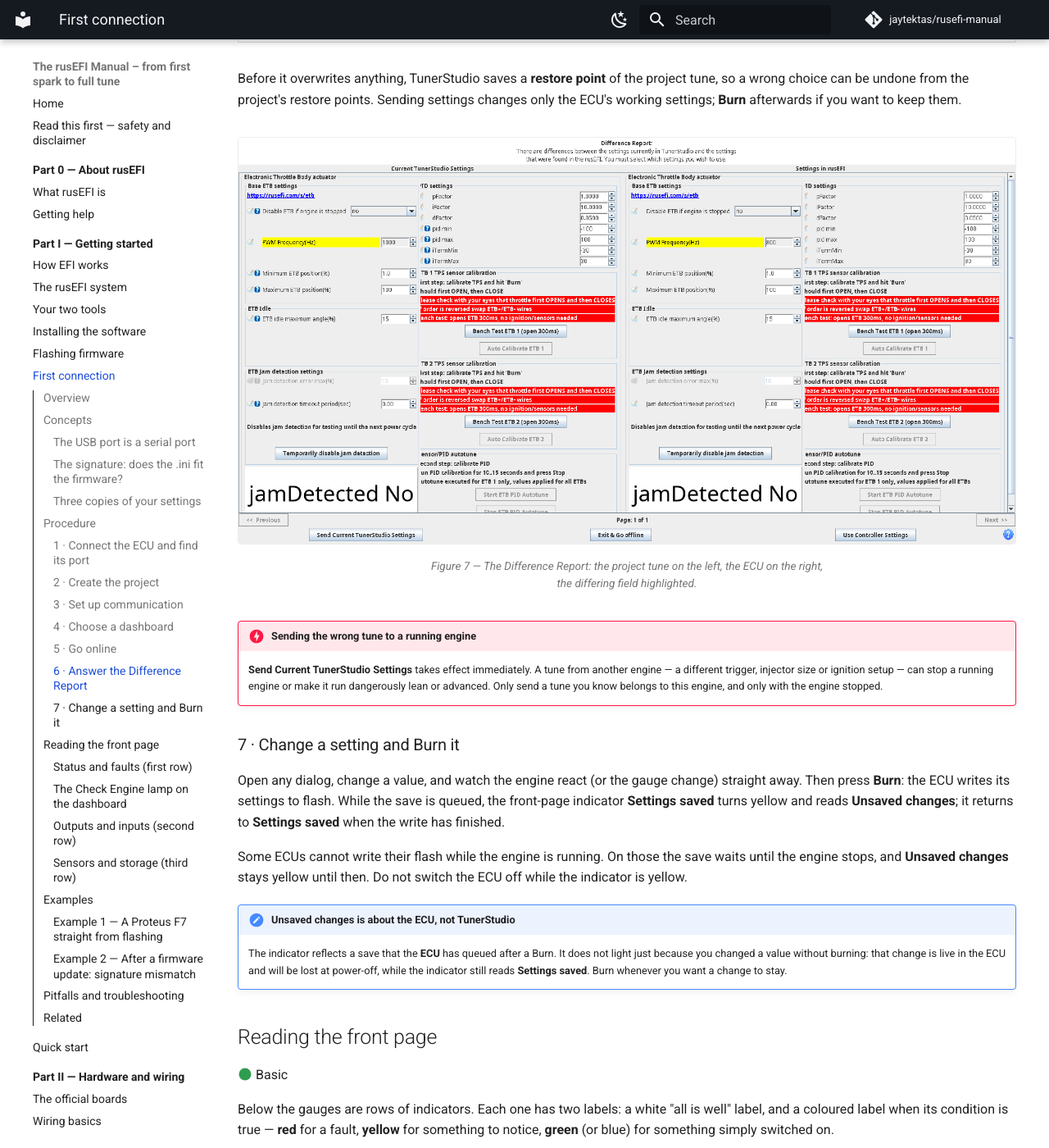
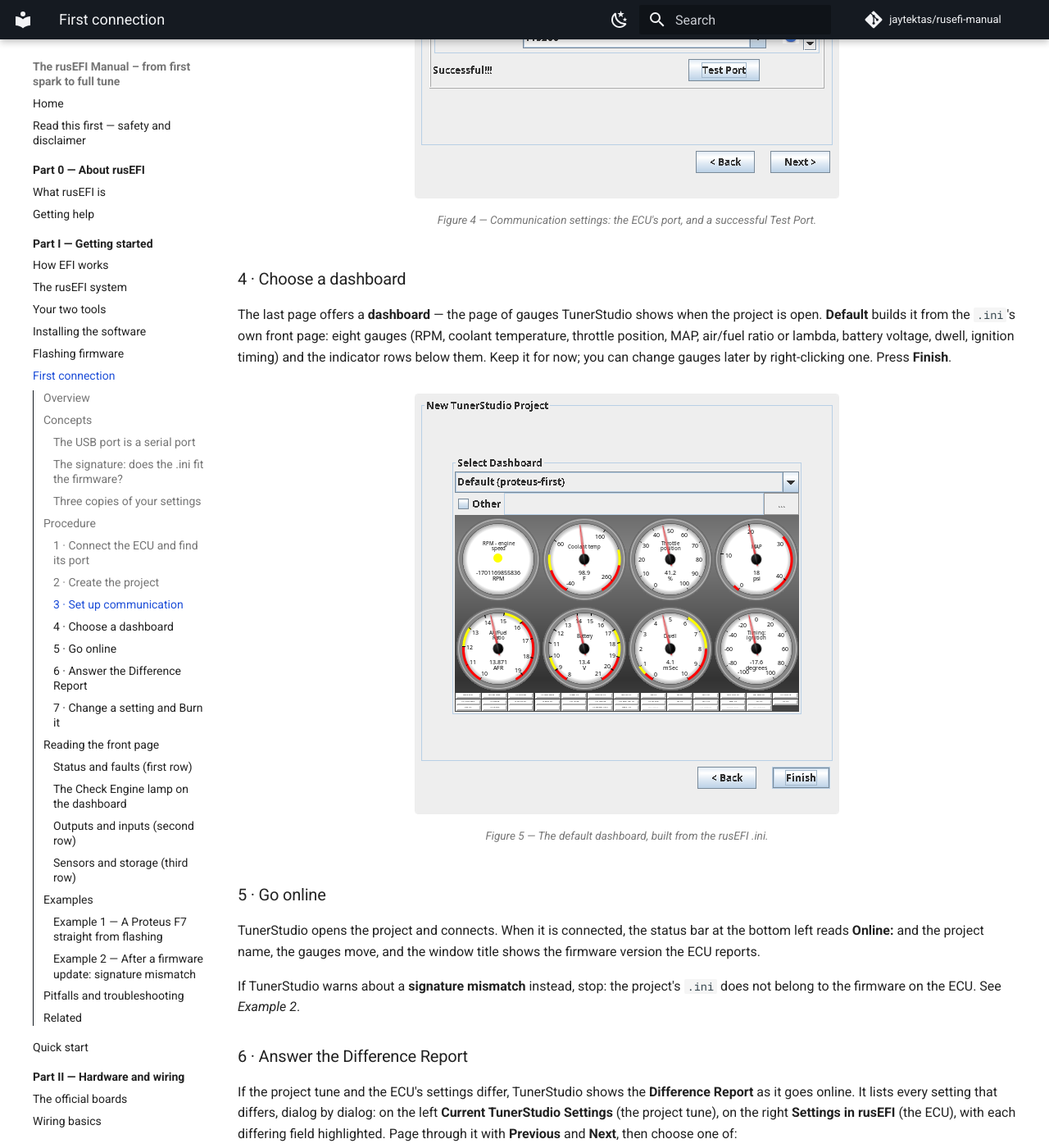
Before and after one commit to jaytektas/rusefi-manual, an MkDocs documentation site: the page built from documentation/docs/part1/first-connection.md, in a window 1280 px wide and 1400 px high, scrolled down 4761 px. Shown: the whole window at 82% size. Built offline with MkDocs 1.6.1 and Material for MkDocs 9.7.7, drawn with Linux system fonts in a browser that asks for light colours; comment, search, counter and statistics services are not loaded; some of the changed text lies outside the part shown.

Commit message:
First connection: New Project wizard figures; figure numbering keeps slots for pending shots
The placer now gives a not-yet-shot figure its own number when it renumbers,
so placing it later shifts nothing; launch-traction and limits renumbered.

Co-Authored-By: Claude Opus 5.5 <noreply@anthropic.com>

```diff
--- a/documentation/docs/part1/first-connection.md
+++ b/documentation/docs/part1/first-connection.md
@@ -149,6 +149,11 @@ In TunerStudio choose **File ▸ Vehicle Projects ▸ New Project**. On the firs
 
 <!-- shot: img/ts/first-connection-browse-ini.png | New Project ▸ Other / Browse | file chooser open in the bundle's top folder, rusefi_proteus_f7.ini selected, Files of Type "TunerStudio files (*.ini;*.ecu)" | Figure 3 — Choosing the .ini from the firmware bundle. -->
 
+<figure markdown>
+  ![New Project ▸ Other / Browse: file chooser open in the bundle's top folder, rusefi_proteus_f7.ini selected, Files of Type "TunerStudio files (*.ini;*.ecu)"](../img/ts/first-connection-browse-ini.png)
+  <figcaption>Figure 3 — Choosing the .ini from the firmware bundle.</figcaption>
+</figure>
+
 !!! tip "Why Other / Browse and not just Detect"
     TunerStudio looks the detected signature up in its own library of ECU definitions. rusEFI
     builds come out far more often than that library is updated, so it rarely has an exact match.
@@ -172,6 +177,11 @@ Then press **Next**.
 
 <!-- shot: img/ts/first-connection-comms.png | New Project (page 2: Communication Settings) | Driver "Standard Protocols Driver (Default)", Connection Type "RS232 Serial Interface", Com Port set to the ECU's port, Baud Rate 115200, Test Port pressed showing "Successful!!!" | Figure 4 — Communication settings: the ECU's port, and a successful Test Port. -->
 
+<figure markdown>
+  ![New Project (page 2: Communication Settings): Driver "Standard Protocols Driver (Default)", Connection Type "RS232 Serial Interface", Com Port set to the ECU's port, Baud Rate 115200, Test Port pressed showing "Successful!!!"](../img/ts/first-connection-comms.png)
+  <figcaption>Figure 4 — Communication settings: the ECU's port, and a successful Test Port.</figcaption>
+</figure>
+
 ### 4 · Choose a dashboard
 
 The last page offers a **dashboard** — the page of gauges TunerStudio shows when the project is
@@ -182,6 +192,11 @@ right-clicking one. Press **Finish**.
 <!-- src: firmware/tunerstudio/tunerstudio.template.ini ([FrontPage] gauge1..gauge8, indicators) -->
 
 <!-- shot: img/ts/first-connection-dashboard.png | New Project (page 3: Select Dashboard) | "Default (<project name>)" selected, preview visible | Figure 5 — The default dashboard, built from the rusEFI .ini. -->
+
+<figure markdown>
+  ![New Project (page 3: Select Dashboard): "Default (<project name>)" selected, preview visible](../img/ts/first-connection-dashboard.png)
+  <figcaption>Figure 5 — The default dashboard, built from the rusEFI .ini.</figcaption>
+</figure>
 
 ### 5 · Go online
 
```
Also changed, not shown: documentation/docs/part3/launch-traction.md (+10 -10 lines), documentation/docs/part3/limits-protection.md (+1 -1 lines), documentation/docs/img/ts/first-connection-browse-ini.png (added), documentation/docs/img/ts/first-connection-comms.png (added), documentation/docs/img/ts/first-connection-dashboard.png (added), 1 other file.
